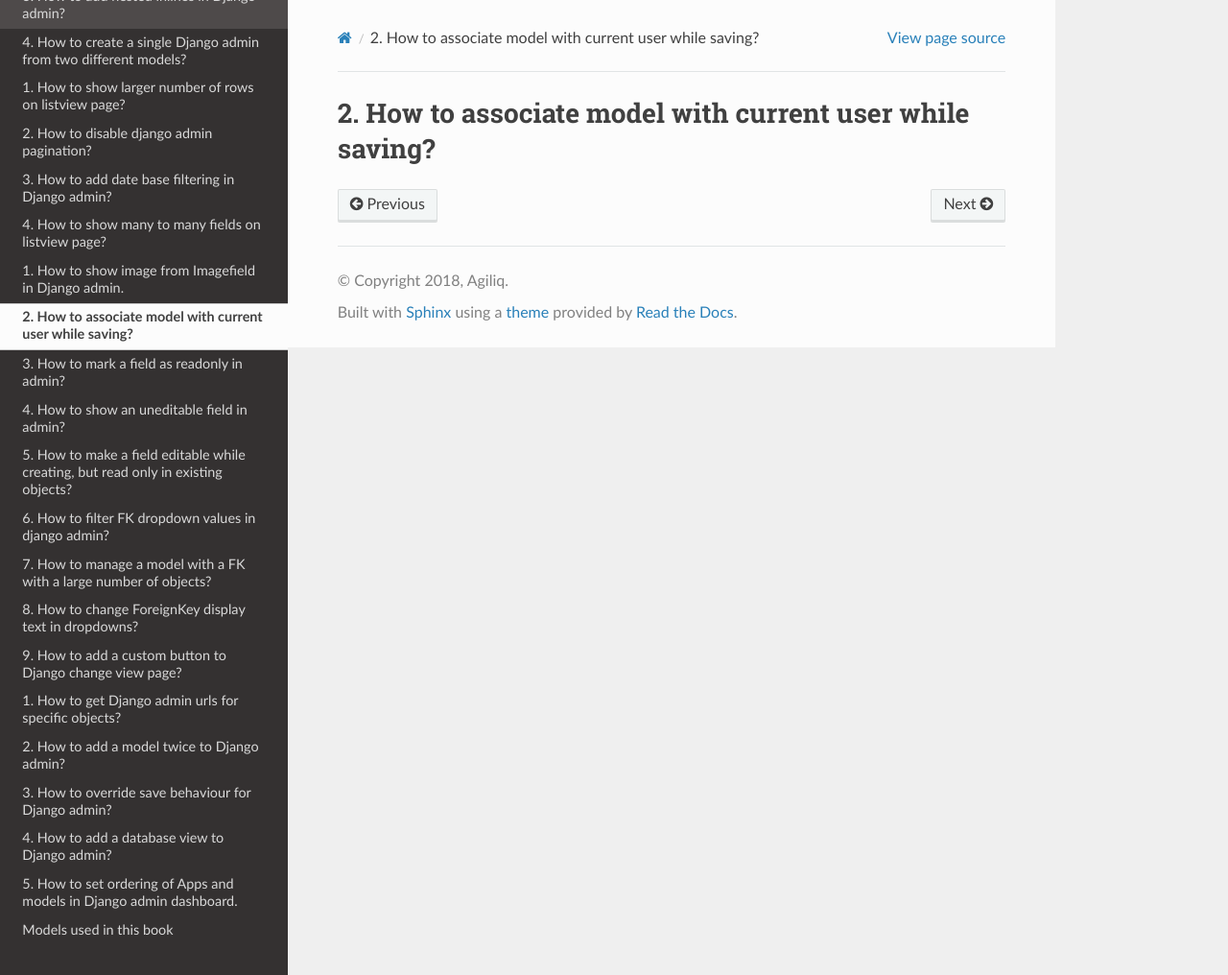
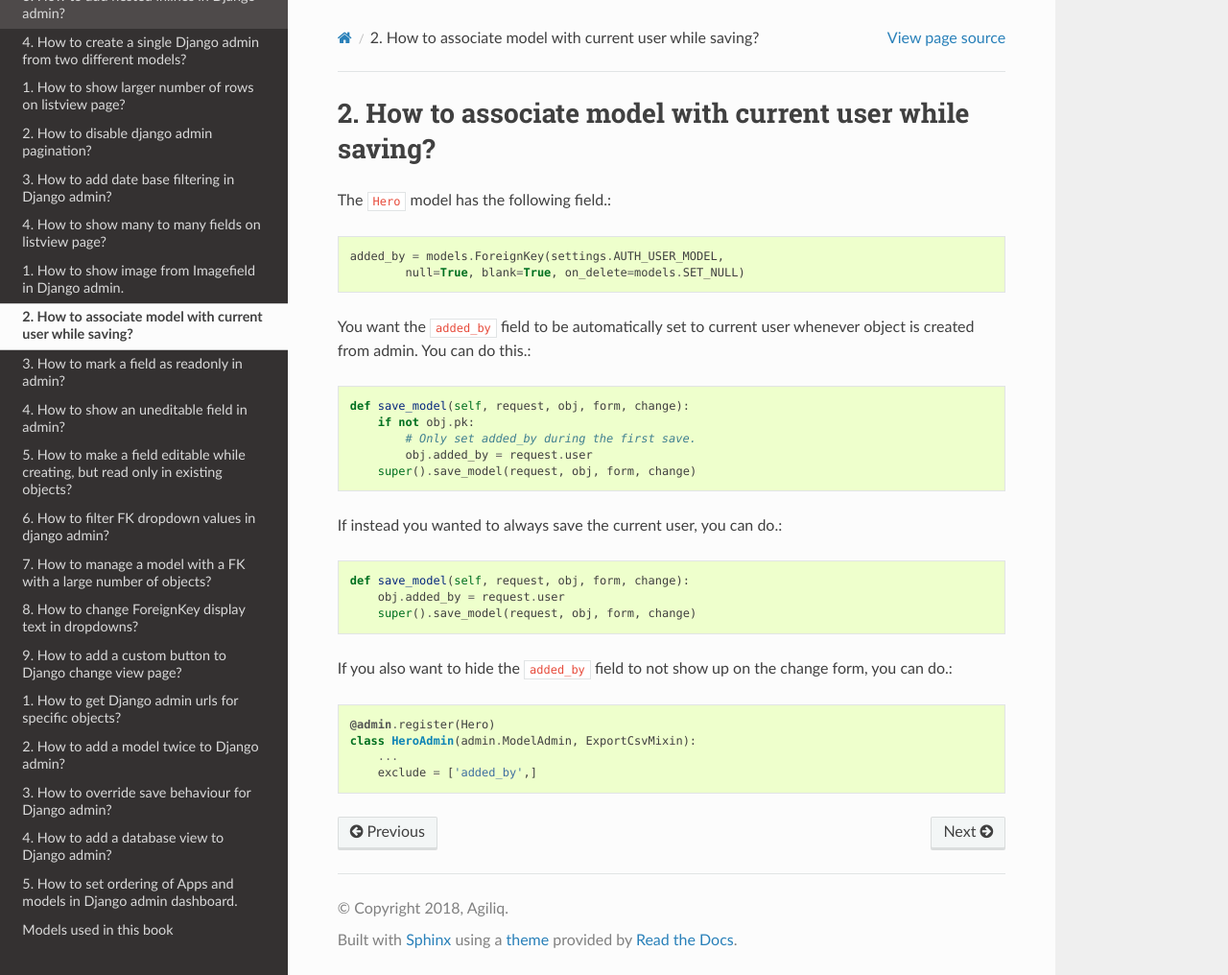
Before and after one commit to agiliq/django-admin-cookbook, a Sphinx documentation site: the page built from docs/current_user.rst, in a window 1280 px wide and 1016 px high. Shown: the whole window at 96% size. Built offline with Sphinx 7.4.7 and the Read the Docs theme 2.0.0, drawn with Linux system fonts in a browser that asks for light colours.

Commit message:
Added saving current user while saving

```diff
--- a/docs/current_user.rst
+++ b/docs/current_user.rst
@@ -1,2 +1,30 @@
 How to associate model with current user while saving?
-++++++++++++++++++++++++++++++++++++++++++++++++++++++++++++++++++++++++++++++++++++
++++++++++++++++++++++++++++++++++++++++++++++++++++++++++++++++++
+
+The :code:`Hero` model has the following field.::
+
+    added_by = models.ForeignKey(settings.AUTH_USER_MODEL,
+            null=True, blank=True, on_delete=models.SET_NULL)
+
+
+You want the :code:`added_by` field to be automatically set to current user whenever object is created from admin. You can do this.::
+
+    def save_model(self, request, obj, form, change):
+        if not obj.pk:
+            # Only set added_by during the first save.
+            obj.added_by = request.user
+        super().save_model(request, obj, form, change)
+
+If instead you wanted to always save the current user, you can do.::
+
+    def save_model(self, request, obj, form, change):
+        obj.added_by = request.user
+        super().save_model(request, obj, form, change)
+
+If you also want to hide the :code:`added_by` field to not show up on the change form, you can do.::
+
+
+    @admin.register(Hero)
+    class HeroAdmin(admin.ModelAdmin, ExportCsvMixin):
+        ...
+        exclude = ['added_by',]
```
Also changed, not shown: 2 other files.
